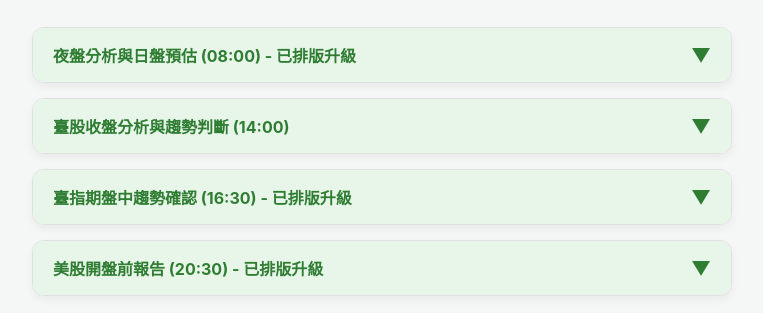
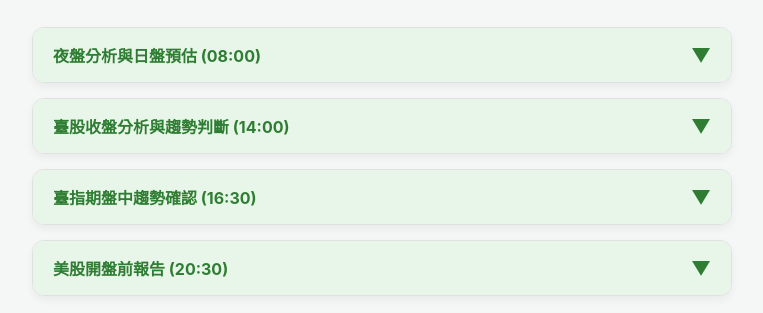
Before and after one commit to ZhengHanLi/Prompt, a plain HTML site: page index.html in a window 1280 px wide. Shown: the part 90-403 px from the top of the page, without its empty margins (258-1021 px from the left). Drawn offline with Linux system fonts and the light colour scheme.

Commit message:
Add files via upload
文字調整

```diff
--- a/index.html
+++ b/index.html
@@ -136,7 +136,7 @@
 
         <div class="prompt-card" id="prompt-1">
             <div class="card-header ">
-                <span onclick="copyContent('prompt-1')">夜盤分析與日盤預估 (08:00) - 已排版升級</span>
+                <span onclick="copyContent('prompt-1')">夜盤分析與日盤預估 (08:00)</span>
                 <span class="toggle-icon js-toggle">▼</span>
             </div>
             <div class="card-content">
@@ -177,7 +177,7 @@
 
         <div class="prompt-card" id="prompt-4">
             <div class="card-header">
-                <span onclick="copyContent('prompt-4')">臺指期盤中趨勢確認 (16:30) - 已排版升級</span>
+                <span onclick="copyContent('prompt-4')">臺指期盤中趨勢確認 (16:30)</span>
                 <span class="toggle-icon js-toggle">▼</span>
             </div>
             <div class="card-content">
@@ -197,7 +197,7 @@
 
         <div class="prompt-card" id="prompt-5">
             <div class="card-header">
-                <span onclick="copyContent('prompt-5')">美股開盤前報告 (20:30) - 已排版升級</span>
+                <span onclick="copyContent('prompt-5')">美股開盤前報告 (20:30)</span>
                 <span class="toggle-icon js-toggle">▼</span>
             </div>
             <div class="card-content">
```
